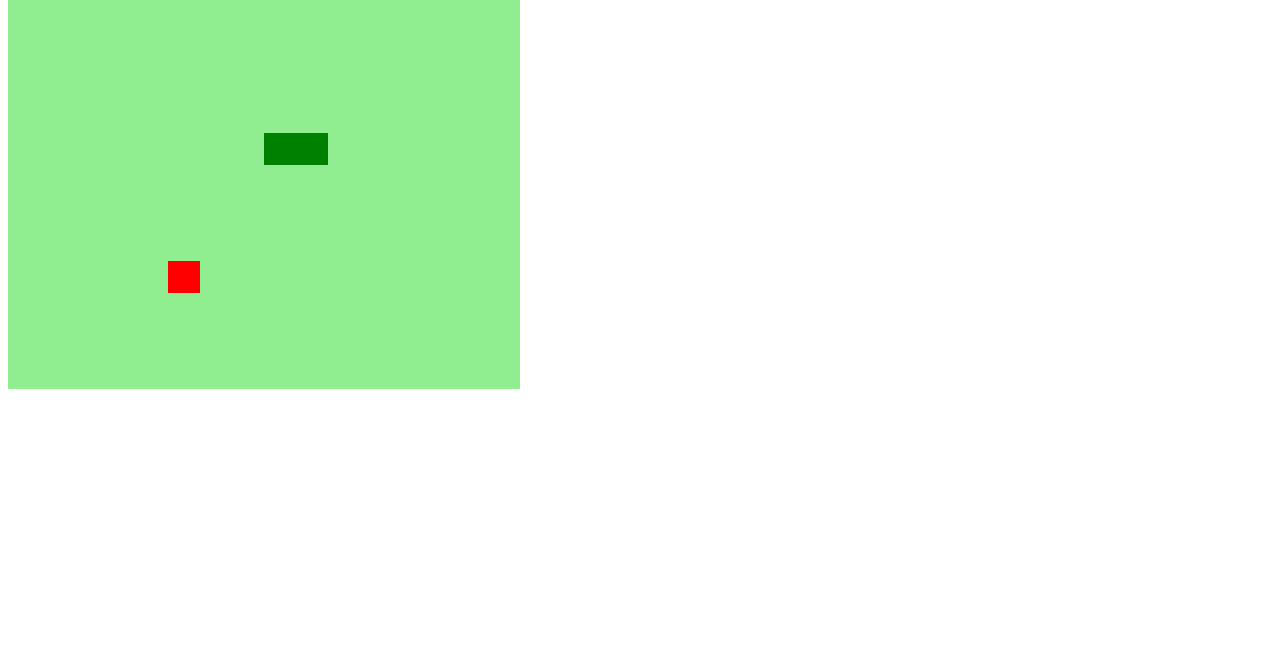
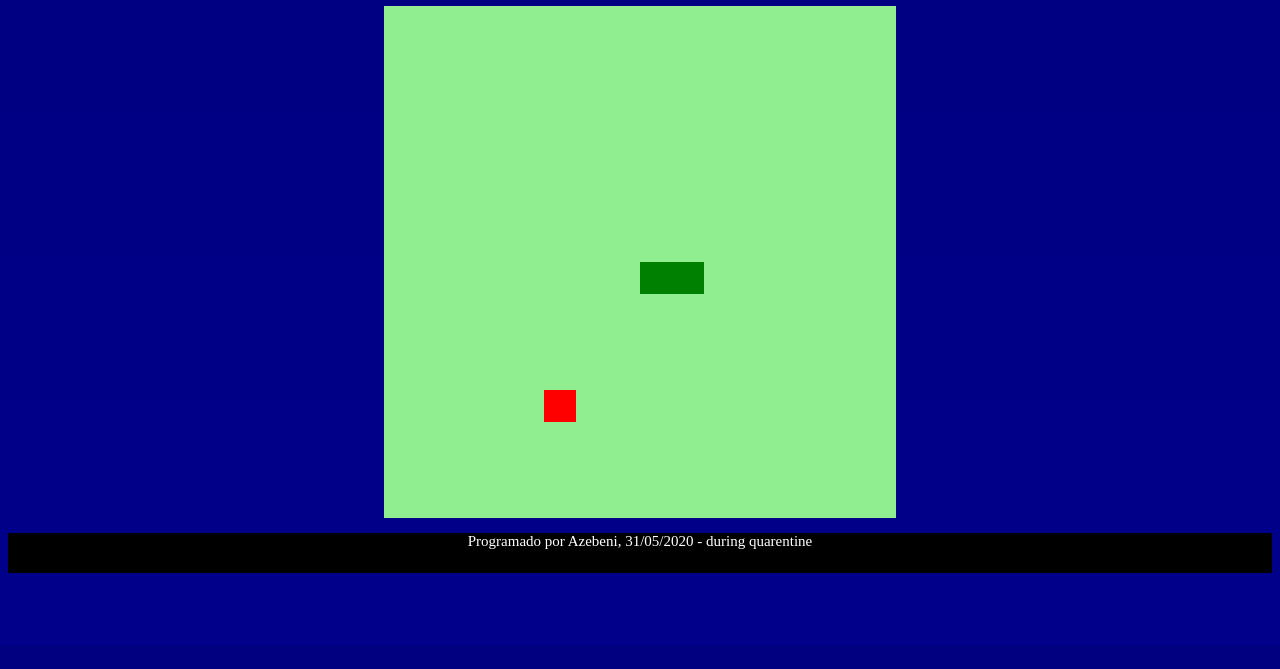
Before and after one commit to hiagoptk/snakeGameJS, a plain HTML site: page index.html in a window 1280 px wide. Shown: the part 131-800 px from the top of the page. Drawn offline with Linux system fonts and the light colour scheme.

Commit message:
adicionando alguns estilos e definições de css conforme o projeto em Digital Innovation One - Recriando o Jogo da Cobrinha. Aqui acaba o projeto e toda edição posterior é feita por minha vontade baseado em meu conhecimento, estudo e aprimoramento.

```diff
--- a/css/style.css
+++ b/css/style.css
@@ -0,0 +1,19 @@
+body{
+  height: 95vh;
+  width: 95;
+  color: white;
+  background-image: linear-gradient(to bottom, navy, darkblue);
+  display: flex;
+  justify-content: center;
+  align-items: center;
+  flex-direction: column;
+}
+
+#footer {
+  font-size: 15px;
+  height: 40px;
+  width: 100%;
+  background-color: black;
+  text-align: center;
+
+}
--- a/index.html
+++ b/index.html
@@ -1,5 +1,6 @@
 <!DOCTYPE html>
 <html lang="pt-br">
+
 <head>
   <meta charset="utf-8">
   <meta name="viewport" content="width=device-width, inicial-scale=1.0">
@@ -11,6 +12,11 @@
 </head>
 
 <body>
+  <h1> SNAKE GAME !</h1>
   <canvas id="snake" width="512" height="512"></canvas>
+
+    <p id="footer">Programado por Azebeni, 31/05/2020 - during quarentine</p>
+
 </body>
+
 </html>
```
Lines whose indentation alone changed are shown as unchanged.
